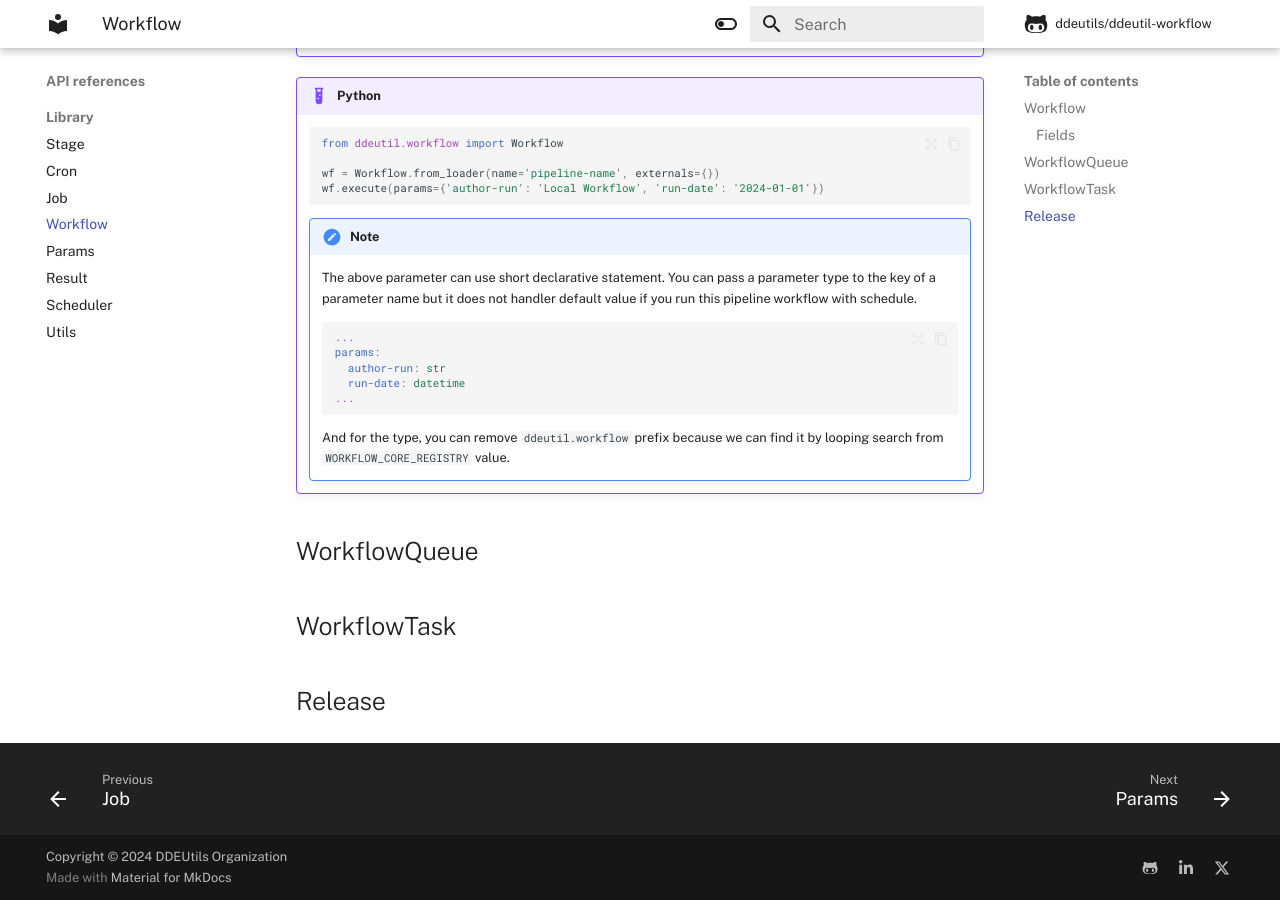
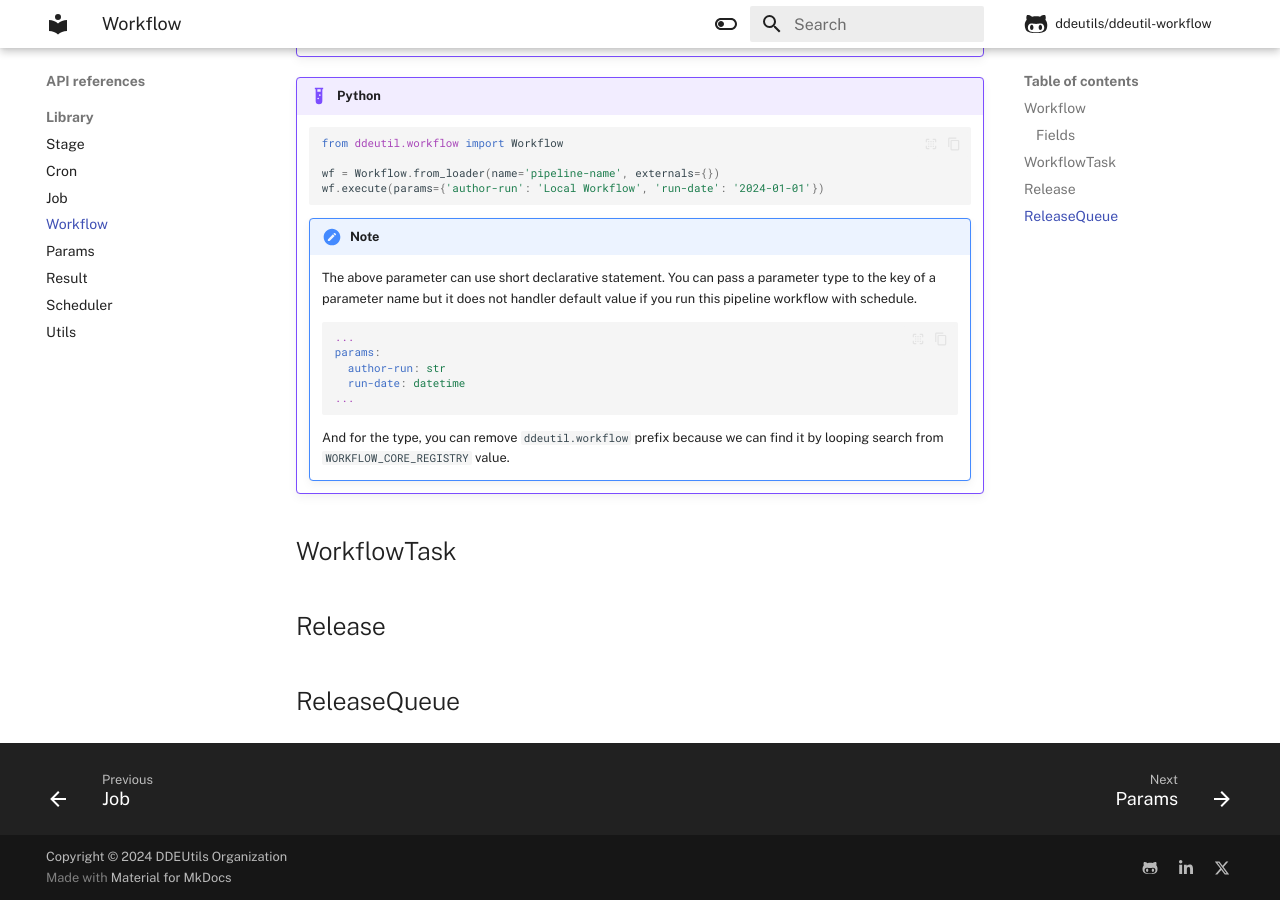
Before and after one commit to ddeutils/ddeutil-workflow, an MkDocs documentation site: the page built from docs/api/workflow.md, in a window 1280 px wide and 900 px high, scrolled down 921 px. Built offline with MkDocs 1.6.1 and Material for MkDocs 9.7.7, drawn with Linux system fonts in a browser that asks for light colours; comment, search, counter and statistics services are not loaded.

Commit message:
:page_facing_up: docs: change WorkflowQueue to ReleaseQueue.

```diff
--- a/docs/api/workflow.md
+++ b/docs/api/workflow.md
@@ -57,8 +57,9 @@
         And for the type, you can remove `ddeutil.workflow` prefix because we can find
         it by looping search from `WORKFLOW_CORE_REGISTRY` value.
 
-## WorkflowQueue
 
 ## WorkflowTask
 
 ## Release
+
+## ReleaseQueue
```
